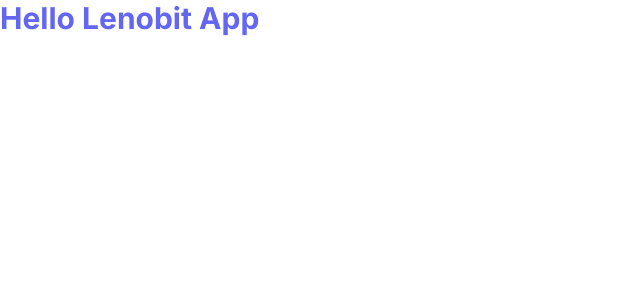
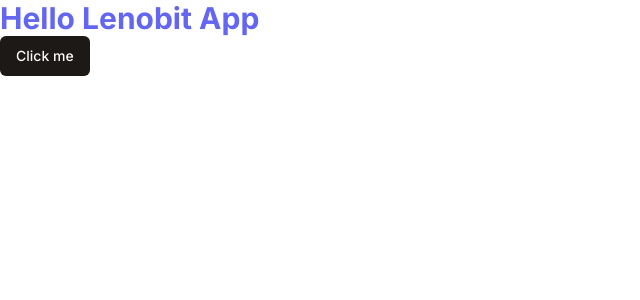
Before and after one commit to FMFigueroa/discord-clone, a Next.js app: page / in a window 1280 px wide. Shown: the top 300 px of the page, without its empty margins (0-640 px from the left). Built offline with nearby package versions, Linux system fonts and the light colour scheme.

Commit message:
Inserting a Component

```diff
--- a/app/page.tsx
+++ b/app/page.tsx
@@ -1,5 +1,15 @@
+import { Button } from "@/components/ui/button";
+
 export default function Home() {
   return (
-    <p className='text-3xl font-bold text-indigo-500'>Hello Lenobit App</p>
+    <div>
+      <p className="text-3xl font-bold text-indigo-500">
+      Hello Lenobit App
+    </p>
+    <Button>
+      Click me
+    </Button>
+    </div>
+
   )
 }
--- /dev/null
+++ b/components/ui/button.tsx
@@ -0,0 +1,56 @@
+import * as React from "react"
+import { Slot } from "@radix-ui/react-slot"
+import { cva, type VariantProps } from "class-variance-authority"
+
+import { cn } from "@/lib/utils"
+
+const buttonVariants = cva(
+  "inline-flex items-center justify-center rounded-md text-sm font-medium ring-offset-background transition-colors focus-visible:outline-none focus-visible:ring-2 focus-visible:ring-ring focus-visible:ring-offset-2 disabled:pointer-events-none disabled:opacity-50",
+  {
+    variants: {
+      variant: {
+        default: "bg-primary text-primary-foreground hover:bg-primary/90",
+        destructive:
+          "bg-destructive text-destructive-foreground hover:bg-destructive/90",
+        outline:
+          "border border-input bg-background hover:bg-accent hover:text-accent-foreground",
+        secondary:
+          "bg-secondary text-secondary-foreground hover:bg-secondary/80",
+        ghost: "hover:bg-accent hover:text-accent-foreground",
+        link: "text-primary underline-offset-4 hover:underline",
+      },
+      size: {
+        default: "h-10 px-4 py-2",
+        sm: "h-9 rounded-md px-3",
+        lg: "h-11 rounded-md px-8",
+        icon: "h-10 w-10",
+      },
+    },
+    defaultVariants: {
+      variant: "default",
+      size: "default",
+    },
+  }
+)
+
+export interface ButtonProps
+  extends React.ButtonHTMLAttributes<HTMLButtonElement>,
+    VariantProps<typeof buttonVariants> {
+  asChild?: boolean
+}
+
+const Button = React.forwardRef<HTMLButtonElement, ButtonProps>(
+  ({ className, variant, size, asChild = false, ...props }, ref) => {
+    const Comp = asChild ? Slot : "button"
+    return (
+      <Comp
+        className={cn(buttonVariants({ variant, size, className }))}
+        ref={ref}
+        {...props}
+      />
+    )
+  }
+)
+Button.displayName = "Button"
+
+export { Button, buttonVariants }
--- a/package.json
+++ b/package.json
@@ -9,6 +9,7 @@
     "lint": "next lint"
   },
   "dependencies": {
+    "@radix-ui/react-slot": "^1.0.2",
     "@types/node": "20.5.9",
     "@types/react": "18.2.21",
     "@types/react-dom": "18.2.7",
```
Also changed, not shown: 1 other file (tests, documents, lock files or other folders).
